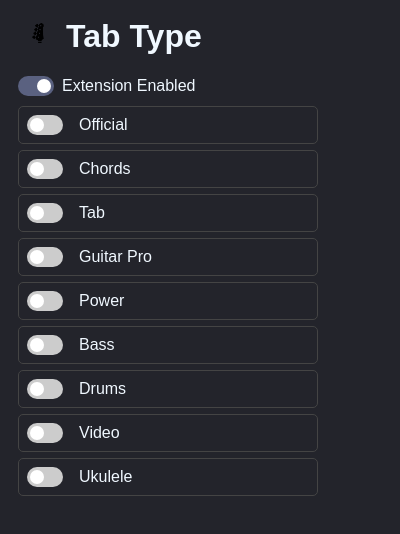
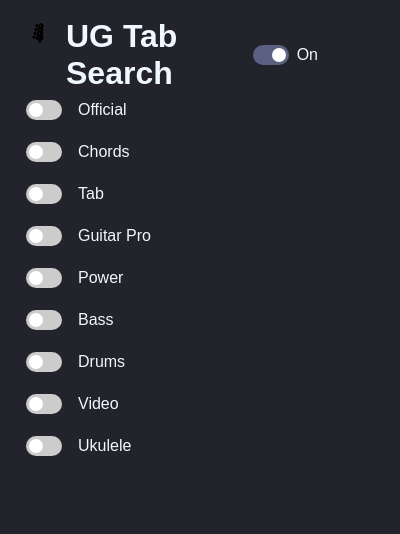
Before and after one commit to tim-tom-88/UG-tab-search, a browser extension: page popup.html in a window 400 px wide. Drawn offline with Linux system fonts and the light colour scheme.

Commit message:
Refine popup layout and toggle behavior

```diff
--- a/popup.html
+++ b/popup.html
@@ -9,18 +9,21 @@
           color: aliceblue;
           padding: 10px;
         }
+        .header {
+          display: flex;
+          justify-content: space-between;
+          align-items: center;
+        }
         h1 {
           background-image: url('images/bassHead.png');
           background-repeat: no-repeat;
           background-size: 40px;
           padding-left: 48px;
-          margin-top: 0;
+          margin: 0;
         }
         .radio-container {
-          border: 1px solid #444;
           padding: 8px;
           margin-bottom: 6px;
-          border-radius: 5px;
           display: flex;
           align-items: center;
           cursor: pointer;
@@ -29,9 +32,10 @@
           margin-left: 8px;
         }
         .toggle {
-          margin: 10px 0;
+          margin: 0;
           display: flex;
           align-items: center;
+          cursor: pointer;
         }
         .switch {
           position: relative;
@@ -73,17 +77,22 @@
         input:checked + .slider:before {
           transform: translateX(16px);
         }
+        body.disabled form {
+          display: none;
+        }
       </style>
     </head>
   <body>
-    <h1>Tab Type</h1>
-    <label class="toggle">
-      <span class="switch">
-        <input type="checkbox" id="extensionEnabled">
-        <span class="slider"></span>
-      </span>
-      Extension Enabled
-    </label>
+    <div class="header">
+      <h1>UG Tab Search</h1>
+      <label id="enabledLabel" class="toggle" title="Enable or disable automatic tab search">
+        <span class="switch" title="Enable or disable automatic tab search">
+          <input type="checkbox" id="extensionEnabled">
+          <span class="slider"></span>
+        </span>
+        <span id="enabledState">On</span>
+      </label>
+    </div>
     <form id="tabTypeForm">
       <label class="radio-container">
         <span class="switch">
--- a/popup.js
+++ b/popup.js
@@ -6,10 +6,24 @@
   });
 });
 
-document.getElementById('extensionEnabled').addEventListener('change', function(event) {
+const enabledCheckbox = document.getElementById('extensionEnabled');
+const enabledState = document.getElementById('enabledState');
+
+function updateUI(enabled) {
+  enabledState.textContent = enabled ? 'On' : 'Off';
+  enabledCheckbox.checked = enabled;
+  if (enabled) {
+    document.body.classList.remove('disabled');
+  } else {
+    document.body.classList.add('disabled');
+  }
+}
+
+enabledCheckbox.addEventListener('change', function(event) {
     const enabled = event.target.checked;
     chrome.storage.sync.set({ enabled });
     chrome.runtime.sendMessage({ enabled });
+    updateUI(enabled);
   });
 
 // When the popup is loaded, retrieve stored settings
@@ -30,10 +44,7 @@
         const correspondingId = tabTypeToIdMap[data.tabType];
         document.getElementById(correspondingId).checked = true;
       }
-      if (typeof data.enabled !== 'undefined') {
-        document.getElementById('extensionEnabled').checked = data.enabled;
-      } else {
-        document.getElementById('extensionEnabled').checked = true;
-      }
+      const enabled = (typeof data.enabled !== 'undefined') ? data.enabled : true;
+      updateUI(enabled);
     });
   });
```
